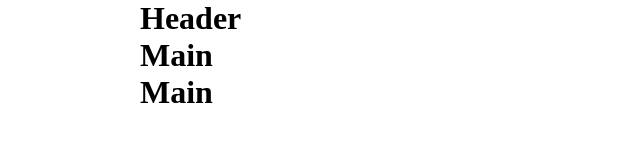
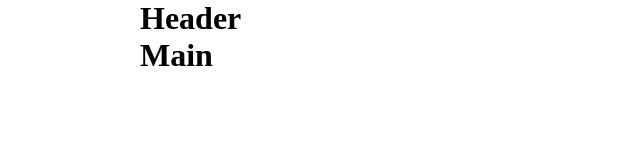
Before and after one commit to Vale-riad/vite-boolflix, a Vue app: page / in a window 1280 px wide. Shown: the top 164 px of the page, without its empty margins (0-640 px from the left). Built offline with nearby package versions, Linux system fonts and the light colour scheme.

Commit message:
Modifica struttura di base

```diff
--- a/src/components/AppMain.vue
+++ b/src/components/AppMain.vue
@@ -1,22 +1,12 @@
 <script>
 import { store } from "../store";
-import AppCard from "./AppCard.vue";
 export default {
   name: "AppMain",
-  components: {
-    AppCard,
-  },
-  data() {
-    return {
-      store,
-    };
-  },
 };
 </script>
 
 <template>
   <h1>Main</h1>
-  <AppCard />
 </template>
 
 <style lang="scss" scoped></style>
```
